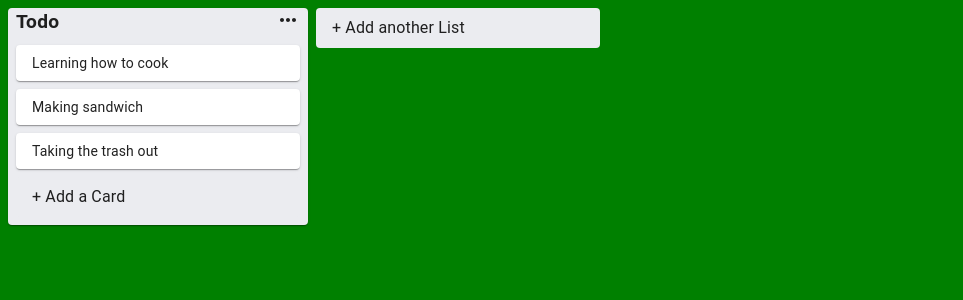
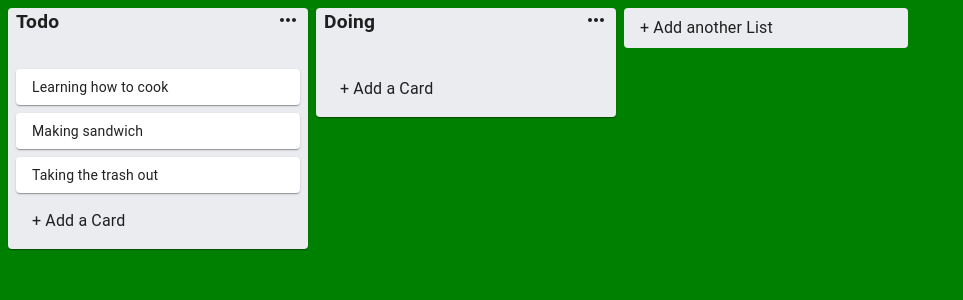
Before and after one commit to keshavavarma/Trello-clone, a React (Create React App) app: page / in a window 1280 px wide. Shown: the top 300 px of the page, without its empty margins (0-963 px from the left). Built offline with nearby package versions, Linux system fonts and the light colour scheme.

Commit message:
draggable and droppable feature

```diff
--- a/package.json
+++ b/package.json
@@ -9,6 +9,7 @@
     "@testing-library/react": "^11.2.7",
     "@testing-library/user-event": "^12.8.3",
     "react": "^17.0.2",
+    "react-beautiful-dnd": "^13.1.0",
     "react-dom": "^17.0.2",
     "react-scripts": "4.0.3",
     "uuid": "^8.3.2",
--- a/src/App.js
+++ b/src/App.js
@@ -5,6 +5,7 @@
 import StoreApi from "./utils/storeApi";
 import InputContainer from "./components/input/InputContainer";
 import { makeStyles } from "@material-ui/core/styles";
+import { DragDropContext, Droppable } from "react-beautiful-dnd";
 
 const useStyle = makeStyles((theme) => ({
   root: {
@@ -12,6 +13,7 @@
     minHeight: "100vh",
     background: "green",
     width: "100%",
+    overflowY: "auto",
   },
 }));
 
@@ -67,15 +69,71 @@
     };
     setData(newState);
   };
+  const onDragEnd = (result) => {
+    const { destination, source, draggableId, type } = result;
+    console.log("destination", destination, "source", source, draggableId);
+
+    if (!destination) {
+      return;
+    }
+    if (type === "list") {
+      const newListIds = data.listIds;
+      newListIds.splice(source.index, 1);
+      newListIds.splice(destination.index, 0, draggableId);
+      return;
+    }
+    const sourceList = data.lists[source.droppableId];
+    const destinationList = data.lists[destination.droppableId];
+    const draggingCard = sourceList.cards.filter(
+      (card) => card.id === draggableId
+    )[0];
+
+    if (source.droppableId === destination.droppableId) {
+      sourceList.cards.splice(source.index, 1);
+      destinationList.cards.splice(destination.index, 0, draggingCard);
+      const newSate = {
+        ...data,
+        lists: {
+          ...data.lists,
+          [sourceList.id]: destinationList,
+        },
+      };
+      setData(newSate);
+    } else {
+      sourceList.cards.splice(source.index, 1);
+      destinationList.cards.splice(destination.index, 0, draggingCard);
+
+      const newState = {
+        ...data,
+        lists: {
+          ...data.lists,
+          [sourceList.id]: sourceList,
+          [destinationList.id]: destinationList,
+        },
+      };
+      setData(newState);
+    }
+  };
   return (
     <StoreApi.Provider value={{ addMoreCard, addMoreList, updateListTitle }}>
-      <div className={classes.root}>
-        {data.listIds.map((listId) => {
-          const list = data.lists[listId];
-          return <List list={list} key={listId} />;
-        })}
-        <InputContainer type="list" />
-      </div>
+      <DragDropContext onDragEnd={onDragEnd}>
+        <Droppable droppableId="app" type="list" direction="horizontal">
+          {(provided) => (
+            <div
+              className={classes.root}
+              ref={provided.innerRef}
+              {...provided.droppableProps}
+            >
+              {data.listIds.map((listId, index) => {
+                const list = data.lists[listId];
+                return <List list={list} key={listId} index={index} />;
+              })}
+              <InputContainer type="list" />
+              {provided.placeholder}
+            </div>
+          )}
+        </Droppable>
+      </DragDropContext>
     </StoreApi.Provider>
   );
 }
--- a/src/components/Card.js
+++ b/src/components/Card.js
@@ -1,6 +1,6 @@
 import React from "react";
 import { Paper } from "@material-ui/core";
-
+import { Draggable } from "react-beautiful-dnd";
 import { makeStyles } from "@material-ui/core/styles";
 
 const useStyle = makeStyles((theme) => ({
@@ -9,12 +9,20 @@
     margin: theme.spacing(1),
   },
 }));
-export default function Card({ card }) {
+export default function Card({ card, index }) {
   const classes = useStyle();
 
   return (
-    <div>
-      <Paper className={classes.card}>{card.title}</Paper>
-    </div>
+    <Draggable draggableId={card.id} index={index}>
+      {(provided) => (
+        <div
+          ref={provided.innerRef}
+          {...provided.dragHandleProps}
+          {...provided.draggableProps}
+        >
+          <Paper className={classes.card}>{card.title}</Paper>
+        </div>
+      )}
+    </Draggable>
   );
 }
--- a/src/components/input/InputCard.js
+++ b/src/components/input/InputCard.js
@@ -6,6 +6,7 @@
 
 const useStyle = makeStyles((theme) => ({
   card: {
+    width: "280px",
     margin: theme.spacing(0, 1, 1, 1),
     paddingBottom: theme.spacing(4),
   },
--- a/src/components/list/List.js
+++ b/src/components/list/List.js
@@ -1,28 +1,48 @@
 import React from "react";
-import { Paper, Typography, CssBaseline } from "@material-ui/core";
+import { Paper, CssBaseline } from "@material-ui/core";
 import { makeStyles } from "@material-ui/core/styles";
 import Title from "./Title";
 import Card from "../Card";
 import InputContainer from "../input/InputContainer";
+import { Droppable, Draggable } from "react-beautiful-dnd";
 const useStyle = makeStyles((theme) => ({
   root: {
     minWidth: "300px",
     backgroundColor: "#EBECF0",
     marginLeft: theme.spacing(1),
   },
+  cardContainer: {
+    marginTop: theme.spacing(4),
+  },
 }));
-export default function List({ list }) {
+export default function List({ list, index }) {
   const classes = useStyle();
   return (
-    <div>
-      <Paper className={classes.root}>
+    <Draggable draggableId={list.id} index={index}>
+      {(provided) => (
+        <div {...provided.draggableProps} ref={provided.innerRef}>
+          <Paper className={classes.root} {...provided.dragHandleProps}>
             <CssBaseline />
             <Title title={list.title} listId={list.id} />
-        {list.cards.map((card) => (
-          <Card key={card.id} card={card} />
+            <Droppable droppableId={list.id}>
+              {(provided) => (
+                <div
+                  ref={provided.innerRef}
+                  {...provided.droppableProps}
+                  className={classes.cardContainer}
+                >
+                  {list.cards.map((card, index) => (
+                    <Card key={card.id} card={card} index={index} />
                   ))}
+                  {provided.placeholder}
+                </div>
+              )}
+            </Droppable>
+
             <InputContainer listId={list.id} type="card" />
           </Paper>
         </div>
+      )}
+    </Draggable>
   );
 }
--- a/src/utils/store.js
+++ b/src/utils/store.js
@@ -20,8 +20,13 @@
       title: "Todo",
       cards,
     },
+    "list-2": {
+      id: "list-2",
+      title: "Doing",
+      cards: [],
+    },
   },
-  listIds: ["list-1"],
+  listIds: ["list-1", "list-2"],
 };
 
 export default data;
```
Also changed, not shown: 1 other file (tests, documents, lock files or other folders). Lines whose indentation alone changed are shown as unchanged.
